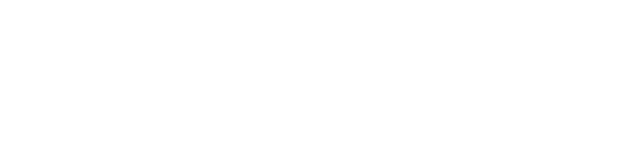
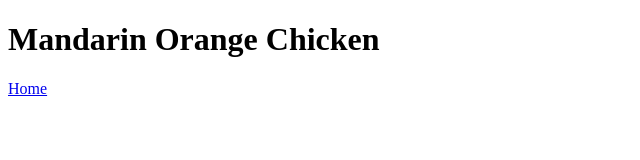
Before and after one commit to salsalew/odin_recipes, a plain HTML site: page recipes/mandarin-orange-chicken.html in a window 1280 px wide. Shown: the whole page, without its empty margins (0-640 px from the left). Drawn offline with Linux system fonts and the light colour scheme.

Commit message:
Add links to and from home page

```diff
--- a/recipes/mandarin-orange-chicken.html
+++ b/recipes/mandarin-orange-chicken.html
@@ -6,4 +6,9 @@
     <title>Mandarin Orange Chicken</title>
 </head>
 
+<body>
+    <h1>Mandarin Orange Chicken</h1>
+    <p><a href="./../index.html">Home</a></p>
+</body>
+
 </html>
```
Also changed, not shown: recipes/3-ingredient-pasta.html (+5 -0 lines), recipes/asian-beef-with-snow-peas.html (+5 -0 lines), recipes/broiled-tilapia-parmesian.html (+5 -0 lines).
